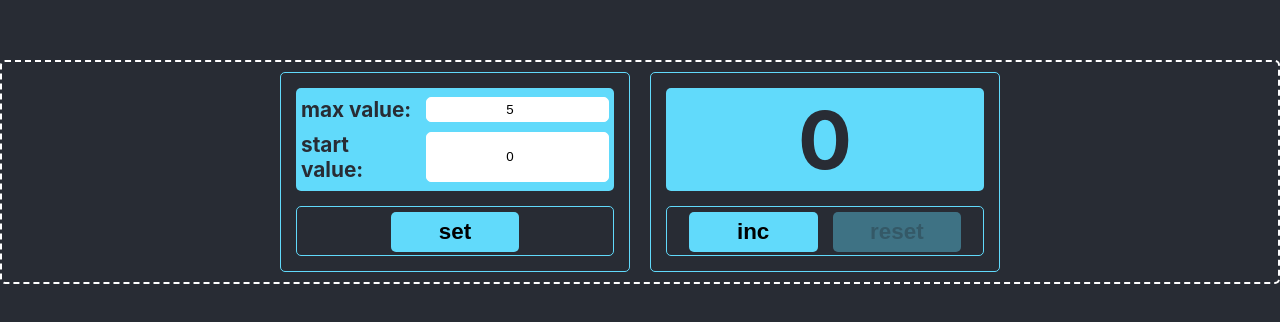
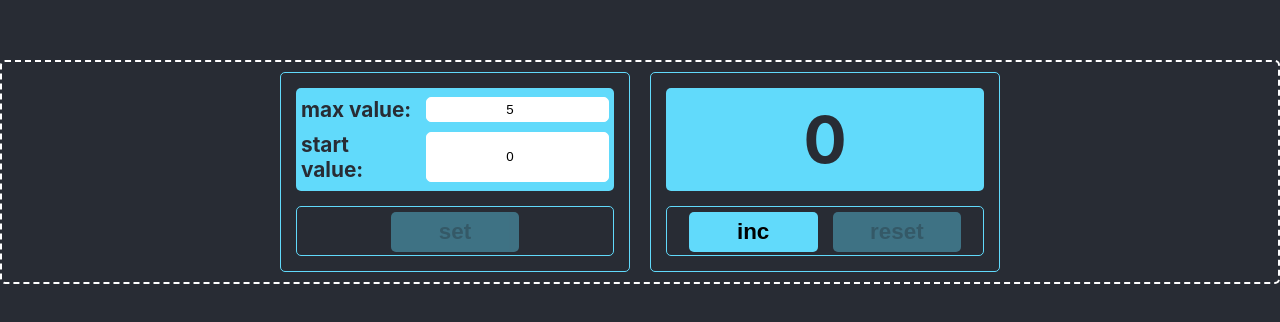
Before and after one commit to 7lad48/month-final-task, a React (Create React App) app: page / in a window 1280 px wide. Shown: the part 228-550 px from the top of the page. Built offline with nearby package versions, Linux system fonts and the light colour scheme.

Commit message:
counter tuesday done 85%

```diff
--- a/src/components/Counter/Counter.module.css
+++ b/src/components/Counter/Counter.module.css
@@ -28,7 +28,7 @@
     display: flex;
     align-items: center;
     justify-content: center;
-    font-size: 5rem;
+    font-size: 1.2rem;
     font-weight: bold;
     border-radius: 5px;
 }
@@ -66,3 +66,6 @@
     cursor: not-allowed;
     opacity: .4;
 }
+.bigText{
+    font-size: 4rem;
+}
--- a/src/components/Counter/Counter.tsx
+++ b/src/components/Counter/Counter.tsx
@@ -1,7 +1,9 @@
 import React, {ChangeEvent, useState} from 'react';
-import CounterWorkspace from "./CounterWorkspace";
+import CounterWorkspace from "./CounterWorkspace/CounterWorkspace";
 import styles from './Counter.module.css';
 import CounterSettings from "./CounterSettings/CounterSettings";
+
+export type StatusType = 'changing' | 'changed' | 'error';
 
 function Counter() {
     const countRange = 1;
@@ -10,18 +12,36 @@ function Counter() {
     const [currentCountValue, setCurrentCountValue] = useState(startCount);
     const increase = () => setCurrentCountValue((prev) => prev + countRange > endCount ? prev : prev + countRange);
     const reset = () => setCurrentCountValue((prev) => prev > startCount ? startCount : prev);
+
     const [onChangedMaxValue, setOnChangedMaxValue] = useState<number>(endCount);
     const [onChangedStartValue, setOnChangedStartValue] = useState<number>(startCount);
+    const [status, setStatus] = useState<StatusType>('changed')
+
     const onChangeStartValueHandler = (e: ChangeEvent<HTMLInputElement>) => {
-        setOnChangedStartValue(+e.currentTarget.value);
+        const target = +e.currentTarget.value;
+        setOnChangedStartValue(target);
+        //логика
+        if(target < 0 || target >= onChangedMaxValue){
+            setStatus('error')
+        } else {
+            setStatus('changing')
+        }
     }
     const onChangeMaxValueHandler = (e: ChangeEvent<HTMLInputElement>) => {
-        setOnChangedMaxValue(+e.currentTarget.value);
+        const target = +e.currentTarget.value;
+        setOnChangedMaxValue(target);
+        //логика
+        if(target < 0 || target <= onChangedStartValue){
+            setStatus('error')
+        } else {
+            setStatus('changing')
+        }
     }
     const setParams = () => {
         setStartCount(onChangedStartValue);
         setEndCount(onChangedMaxValue);
         setCurrentCountValue(onChangedStartValue);
+        setStatus('changed')
     }
     return (
         <div className={styles.counterMain}>
@@ -31,6 +51,7 @@ function Counter() {
                 onChangeStartValueHandler={onChangeStartValueHandler}
                 onChangedStartValue={onChangedStartValue}
                 setParams={setParams}
+                status={status}
             />
             <CounterWorkspace
                 startCount={startCount}
@@ -38,6 +59,7 @@ function Counter() {
                 increase={increase}
                 reset={reset}
                 currentCountValue={currentCountValue}
+                status={status}
             />
         </div>
     );
--- a/src/components/Counter/CounterSettings/CounterSettings.module.css
+++ b/src/components/Counter/CounterSettings/CounterSettings.module.css
@@ -1,12 +1,4 @@
 .settingBoard{
-    /*background-color: #61dafb;*/
-    /*height: 70%;*/
-    /*display: flex;*/
-    /*align-items: center;*/
-    /*justify-content: center;*/
-    /*font-size: 5rem;*/
-    /*font-weight: bold;*/
-    /*border-radius: 5px;*/
     flex-direction: column;
     gap: 10px;
 }
@@ -22,12 +14,15 @@
     border-radius: 5px;
     text-align: center;
     border:1px solid #fff;
-
 }
 .settingLine input:focus{
     outline: none;
     border: 1px solid gray;
 }
+.settingLine input.error{
+    background-color: rgb(255, 174, 174);
+    border:1px solid red;
+}
 .settingName{
 
 }
--- a/src/components/Counter/CounterSettings/CounterSettings.tsx
+++ b/src/components/Counter/CounterSettings/CounterSettings.tsx
@@ -3,6 +3,7 @@ import mainStyles from "../Counter.module.css";
 import styles from "./CounterSettings.module.css";
 import Button from "../../Button";
 import Input from "../../Input";
+import {StatusType} from "../Counter";
 
 type CounterSettingsType = {
     onChangeMaxValueHandler: (e: ChangeEvent<HTMLInputElement>) => void
@@ -10,6 +11,7 @@ type CounterSettingsType = {
     onChangeStartValueHandler: (e: ChangeEvent<HTMLInputElement>) => void
     onChangedStartValue: number
     setParams: () => void
+    status: StatusType
 }
 const CounterSettings: FC<CounterSettingsType> = ({
                                                       onChangeMaxValueHandler,
@@ -17,6 +19,7 @@ const CounterSettings: FC<CounterSettingsType> = ({
                                                       onChangeStartValueHandler,
                                                       onChangedStartValue,
                                                       setParams,
+                                                      status,
                                                   }) => {
     return (
         <div className={mainStyles.body}>
@@ -37,7 +40,7 @@ const CounterSettings: FC<CounterSettingsType> = ({
                 </div>
             </div>
             <div className={mainStyles.counterButtons}>
-                <Button name={'set'} handler={setParams} style={mainStyles.button} disabled={false}/>
+                <Button name={'set'} handler={setParams} style={mainStyles.button} disabled={status !=="changing"}/>
             </div>
         </div>
     );
--- a/src/components/Counter/CounterWorkspace.tsx
+++ /dev/null
@@ -1,30 +0,0 @@
-import React, {FC} from 'react';
-import styles from './Counter.module.css'
-import Button from "../Button";
-
-type CounterType = {
-    startCount: number
-    endCount: number
-    increase: () => void
-    reset: () => void
-    currentCountValue: number
-}
-const CounterWorkspace: FC<CounterType> = ({
-                                               startCount,
-                                               endCount,
-                                               currentCountValue,
-                                               increase,
-                                               reset,
-                                           }) => {
-    return (
-        <div className={styles.body}>
-            <div className={`${styles.counterBoard} ${currentCountValue === endCount ? styles.limit : ''}`}>{currentCountValue}</div>
-            <div className={styles.counterButtons}>
-                <Button name={'inc'} handler={increase} style={styles.button} disabled={currentCountValue === endCount}/>
-                <Button name={'reset'} handler={reset} style={styles.button} disabled={currentCountValue === startCount}/>
-            </div>
-        </div>
-    );
-}
-
-export default CounterWorkspace;
--- /dev/null
+++ b/src/components/Counter/CounterWorkspace/CounterWorkspace.tsx
@@ -0,0 +1,42 @@
+import React, {FC} from 'react';
+import styles from '../Counter.module.css'
+import Button from "../../Button";
+import {StatusType} from "../Counter";
+
+type CounterType = {
+    startCount: number
+    endCount: number
+    increase: () => void
+    reset: () => void
+    currentCountValue: number
+    status: StatusType
+}
+const CounterWorkspace: FC<CounterType> = ({
+                                               startCount,
+                                               endCount,
+                                               currentCountValue,
+                                               increase,
+                                               reset,
+                                               status,
+                                           }) => {
+    return (
+        <div className={styles.body}>
+            {
+                 status === 'changing'
+                 ? <div className={styles.counterBoard}>enter values and press 'set'</div>
+                     :  status === 'changed'
+                         ? <div className={`${currentCountValue === endCount ? styles.limit : ''} ${styles.counterBoard} ${styles.bigText}`}>{currentCountValue}</div>
+                         : <div className={`${styles.counterBoard} ${styles.limit}`}>Incorrect value!</div>
+
+            }
+            <div className={styles.counterButtons}>
+                <Button name={'inc'} handler={increase} style={styles.button}
+                        disabled={currentCountValue === endCount || status !== 'changed'}/>
+                <Button name={'reset'} handler={reset} style={styles.button}
+                        disabled={currentCountValue === startCount || status !== 'changed'}/>
+            </div>
+        </div>
+    );
+}
+
+export default CounterWorkspace;
--- a/src/components/Input.tsx
+++ b/src/components/Input.tsx
@@ -1,4 +1,4 @@
-import React, {ChangeEvent, FC, useState} from 'react';
+import React, {ChangeEvent, FC} from 'react';
 
 type InputTypes = 'number';
 type InputType = {
```
